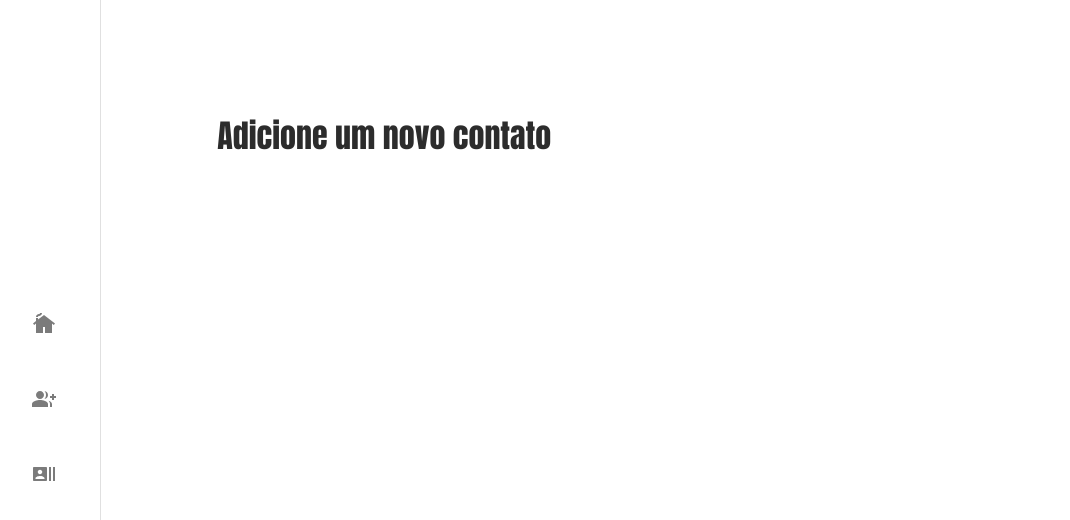
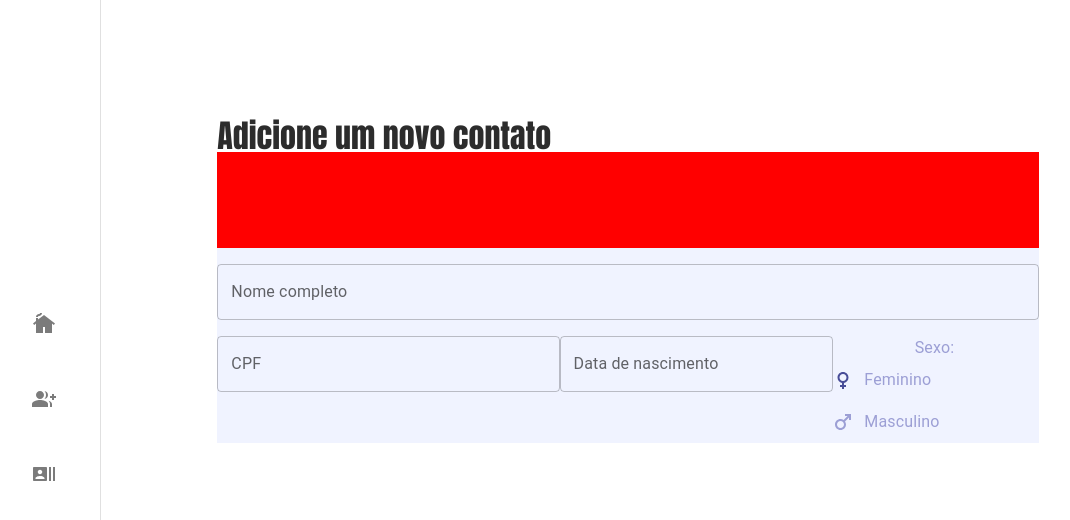
Before and after one commit to MatheusAraripe/cadastro-usuario, a React (Vite) app: page /newcontact in a window 1280 px wide. Shown: the top 520 px of the page, without its empty margins (12-1082 px from the left). Built offline with nearby package versions, Linux system fonts and the light colour scheme.

Commit message:
feat: adição do formulário de contatos

```diff
--- a/package.json
+++ b/package.json
@@ -16,6 +16,8 @@
     "@mui/joy": "^5.0.0-alpha.88",
     "@mui/lab": "^5.0.0-alpha.137",
     "@mui/material": "^5.14.0",
+    "@mui/x-date-pickers": "^6.10.1",
+    "dayjs": "^1.11.9",
     "react": "^17.0.2",
     "react-dom": "^17.0.2",
     "react-router-dom": "^6.14.2"
--- /dev/null
+++ b/src/components/form/ContactForm.jsx
@@ -0,0 +1,43 @@
+import { TextField, Radio, RadioGroup, Grid, FormControlLabel, FormControl, FormLabel} from '@mui/material'
+import { DatePicker } from '@mui/x-date-pickers';
+import MaleIcon from '@mui/icons-material/Male';
+import FemaleIcon from '@mui/icons-material/Female';
+import React from 'react'
+
+function ContactForm() {
+  return (
+    <FormControl sx={{backgroundColor: 'red'}} fullWidth>
+        <Grid container bgcolor={'purple.main'} mt={12} rowSpacing={2} color='purple.text' >
+            <Grid xs={12} sm={12} item>
+                <TextField id="name" label="Nome completo" variant="outlined" fullWidth color="secondary"/>
+            </Grid>
+            <Grid item xs={12} sm={5}>
+                <TextField id="cpf" label="CPF" variant="outlined" fullWidth color="secondary"/>
+            </Grid>
+            <Grid item xs={12} sm={4} >
+                <DatePicker label="Data de nascimento" sx={{width: '100%'}}/>
+            </Grid>
+            <Grid xs={6} sm={3} item display={'flex'} flexDirection={'column'} justifyContent={'center'} alignItems={'center'}>
+                <FormLabel id="genderLable" sx={{color: 'purple.text', marginRight: '3px'}} color='secondary'>Sexo: </FormLabel>
+                <RadioGroup
+                defaultValue="female"
+                fullWidth
+                name="genderOptions"
+                row
+                >
+                    <FormControlLabel
+                    value="female"
+                    control={<Radio disableRipple icon={<FemaleIcon sx={{color: 'purple.text'}}/>} checkedIcon={<FemaleIcon sx={{color: 'purple.dark'}}/>}/>}
+                    label="Feminino" />
+                    <FormControlLabel
+                    value="male"
+                    control={<Radio disableRipple icon={<MaleIcon sx={{color: 'purple.text'}}/>} checkedIcon={<MaleIcon sx={{color: 'purple.dark'}}/>}/>}
+                    label="Masculino" />
+                </RadioGroup>
+            </Grid>
+        </Grid>
+    </FormControl>
+  )
+}
+
+export default ContactForm
--- a/src/components/index.js
+++ b/src/components/index.js
@@ -2,5 +2,6 @@ import MainContainer from "./mainContainer/MainContainer";
 import Navbar from "./Navbar/Navbar";
 import ContactCard from "./contactCard/ContactCard";
 import ResponsiveNavbar from "./ResponsiveNavbar/ResponsiveNavbar";
+import ContactForm from "./form/ContactForm";
 
-export {MainContainer, Navbar, ContactCard, ResponsiveNavbar};
+export {MainContainer, Navbar, ContactCard, ResponsiveNavbar, ContactForm};
--- a/src/pages/Home.jsx
+++ b/src/pages/Home/Home.jsx
@@ -1,5 +1,5 @@
 import React from 'react'
-import { MainContainer } from '../components'
+import { MainContainer } from '../../components'
 
 function Home() {
   return (
--- a/src/pages/NewContact.jsx
+++ /dev/null
@@ -1,10 +0,0 @@
-import React from 'react'
-import { MainContainer } from '../components'
-
-function NewContact() {
-  return (
-    <MainContainer title={"Adicione um novo contato"} />
-  )
-}
-
-export default NewContact
--- /dev/null
+++ b/src/pages/NewContact/NewContact.jsx
@@ -0,0 +1,14 @@
+import React from 'react'
+import { MainContainer, ContactForm } from '../../components'
+
+function NewContact() {
+  return (
+    <div>
+      <MainContainer title={"Adicione um novo contato"} >
+        <ContactForm />
+      </MainContainer>
+    </div>
+  )
+}
+
+export default NewContact
```
Also changed, not shown: src/App.jsx (+6 -2 lines), 1 other file (tests, documents, lock files or other folders).
